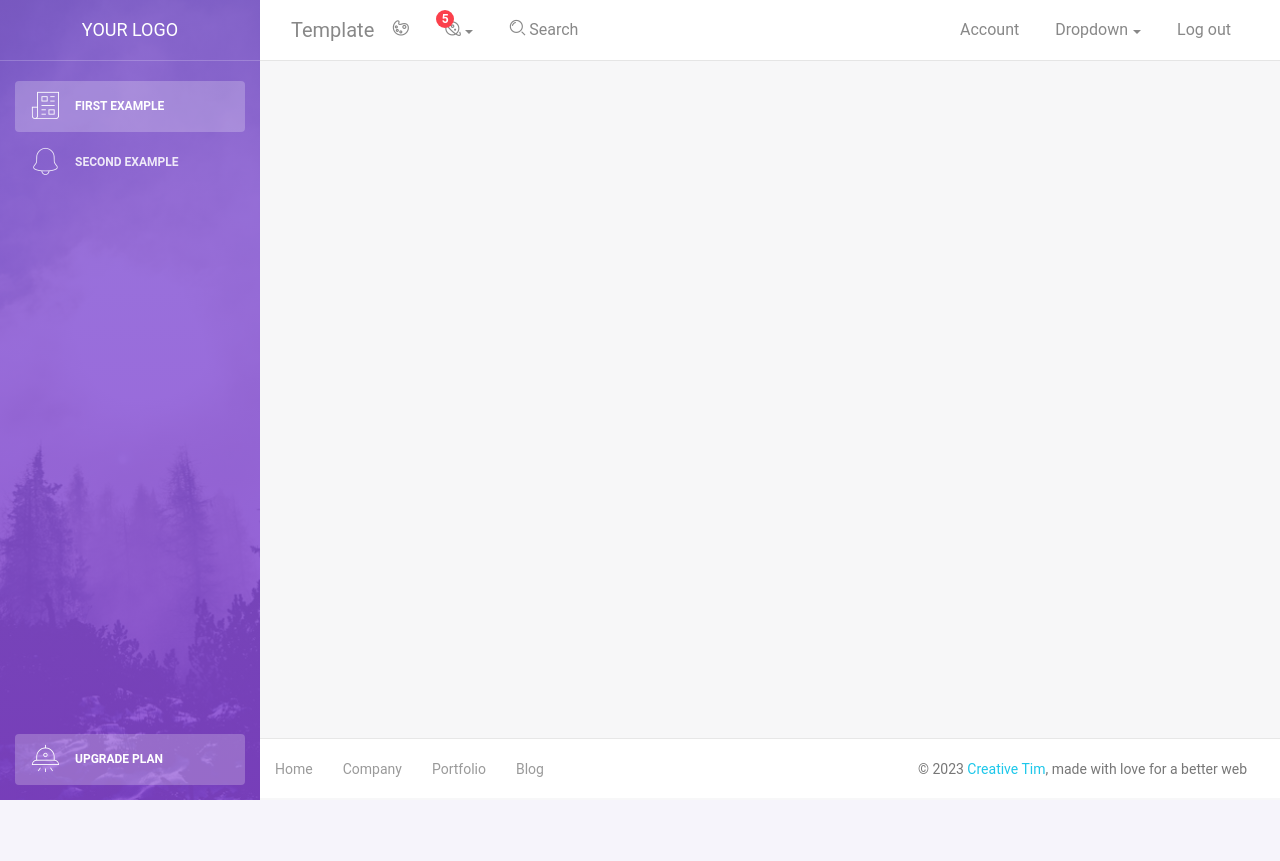
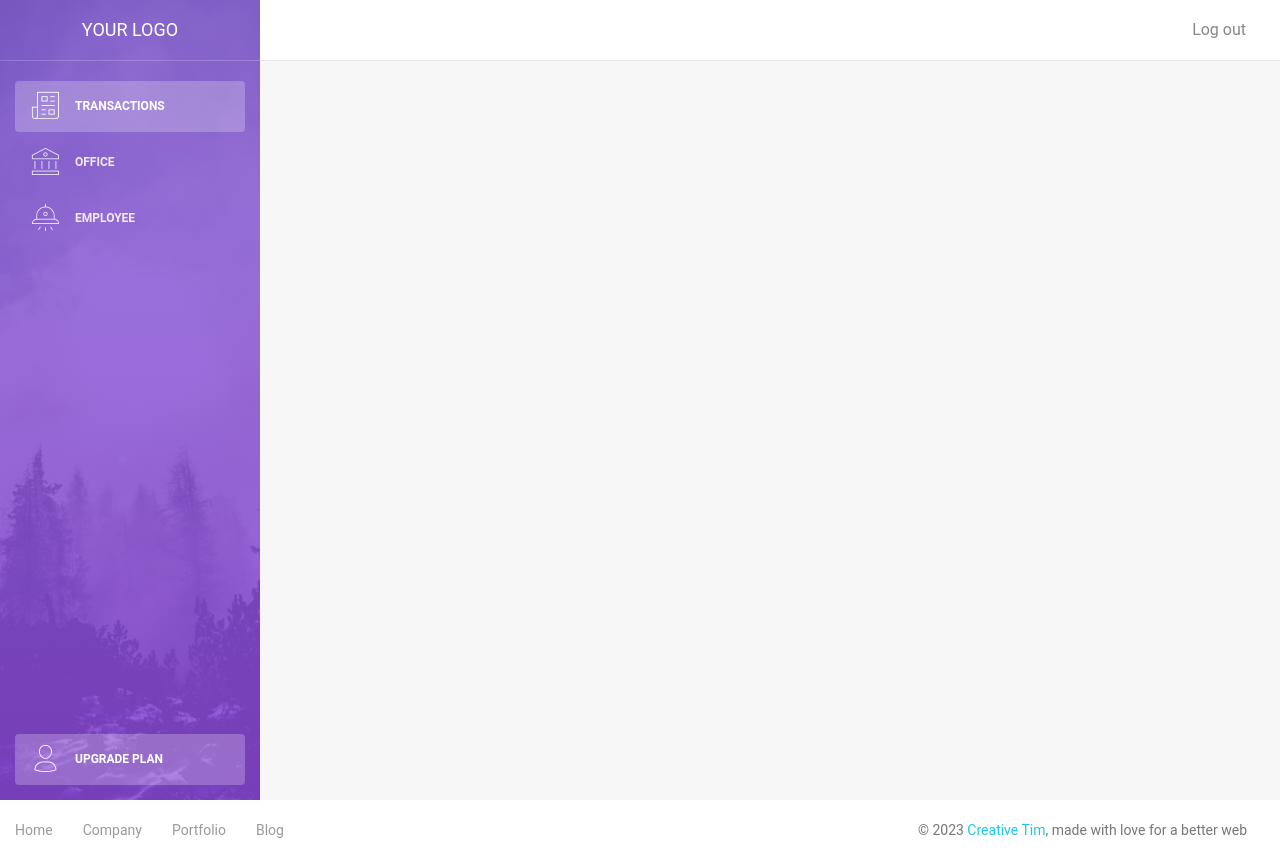
Before and after one commit to Aceuuu08/Records-App_Lota-Mirasol, a PHP site: page / in a window 1280 px wide. Before the commit the page ends 800 px from the top, so only its background shows below. Run offline with PHP 8.4, Linux system fonts and the light colour scheme; some libraries are stand-ins or nearby versions.

Commit message:
major_commit
edit navbar and sidebar

```diff
--- a/includes/navbar.php
+++ b/includes/navbar.php
@@ -1,13 +1,13 @@
 <nav class="navbar navbar-expand-lg " color-on-scroll="500">
-                <div class="container-fluid">
+                <!-- <div class="container-fluid">
                     <a class="navbar-brand" href="#pablo">Template</a>
                     <button href="" class="navbar-toggler navbar-toggler-right" type="button" data-toggle="collapse" aria-controls="navigation-index" aria-expanded="false" aria-label="Toggle navigation">
                         <span class="navbar-toggler-bar burger-lines"></span>
                         <span class="navbar-toggler-bar burger-lines"></span>
                         <span class="navbar-toggler-bar burger-lines"></span>
-                    </button>
+                    </button> -->
                     <div class="collapse navbar-collapse justify-content-end" id="navigation">
-                        <ul class="nav navbar-nav mr-auto">
+                        <!-- <ul class="nav navbar-nav mr-auto">
                             <li class="nav-item">
                                 <a href="#" class="nav-link" data-toggle="dropdown">
                                     <i class="nc-icon nc-palette"></i>
@@ -34,9 +34,9 @@
                                     <span class="d-lg-block">&nbsp;Search</span>
                                 </a>
                             </li>
-                        </ul>
+                        </ul> -->
                         <ul class="navbar-nav ml-auto">
-                            <li class="nav-item">
+                            <!-- <li class="nav-item">
                                 <a class="nav-link" href="#pablo">
                                     <span class="no-icon">Account</span>
                                 </a>
@@ -53,7 +53,7 @@
                                     <div class="divider"></div>
                                     <a class="dropdown-item" href="#">Separated link</a>
                                 </div>
-                            </li>
+                            </li> -->
                             <li class="nav-item">
                                 <a class="nav-link" href="#pablo">
                                     <span class="no-icon">Log out</span>
--- a/includes/sidebar.php
+++ b/includes/sidebar.php
@@ -7,19 +7,27 @@
                     <li class="nav-item active">
                         <a class="nav-link" href="dashboard.html">
                             <i class="nc-icon nc-icon nc-paper-2"></i>
-                            <p>First example</p>
+                            <p>Transactions</p>
                         </a>
                     </li>
+
                     <li>
                         <a class="nav-link" href="./user.html">
-                            <i class="nc-icon nc-bell-55"></i>
-                            <p>Second example</p>
+                            <i class="nc-icon nc-bank"></i>
+                            <p>Office</p>
+                        </a>
+                    </li>
+
+                    <li>
+                        <a class="nav-link" href="./user.html">
+                            <i class="nc-icon nc-alien-33"></i>
+                            <p>Employee</p>
                         </a>
                     </li>
 
                     <li class="nav-item active active-pro">
                         <a class="nav-link active" href="javascript:;">
-                            <i class="nc-icon nc-alien-33"></i>
+                            <i class="nc-icon nc-single-02"></i>
                             <p>Upgrade plan</p>
                         </a>
                     </li>
```
Also changed, not shown: 1 other file.
